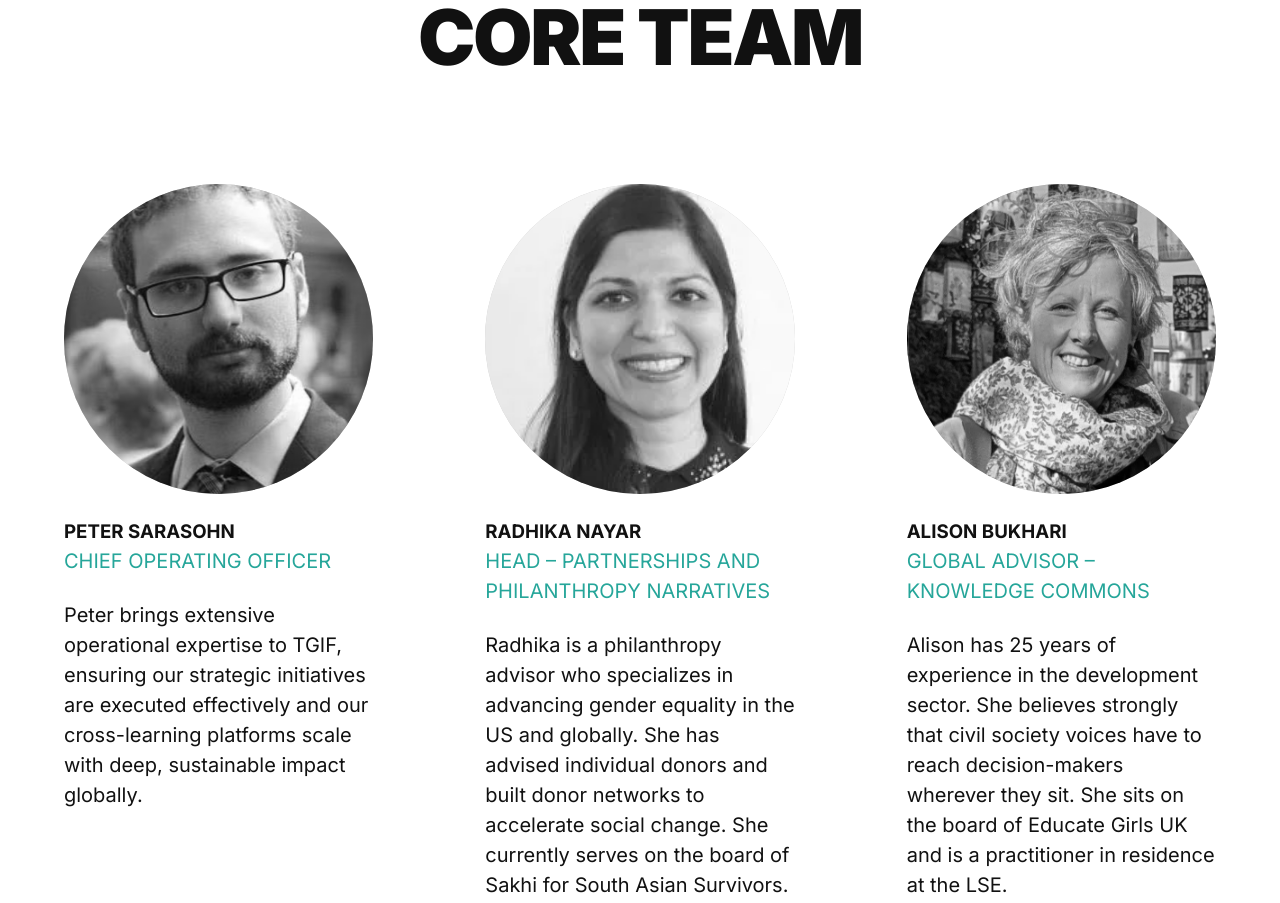
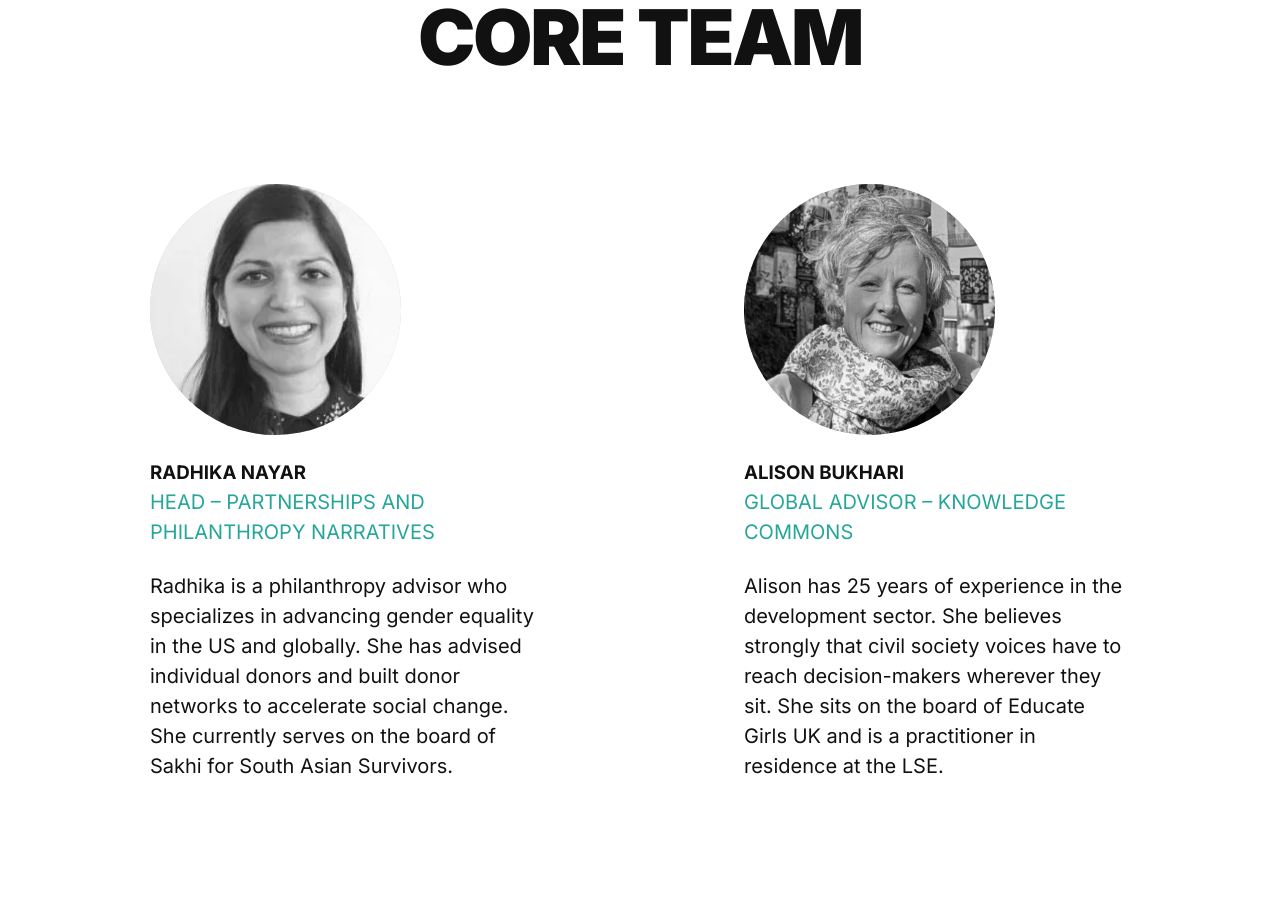
Before and after one commit to SUPERL0SER256/TGIF_Landing_Page, a plain HTML site: page index.html in a window 1280 px wide. Shown: the part 3751-4654 px from the top of the page. Drawn offline with Linux system fonts and the light colour scheme.

Commit message:
dropped a core team section

```diff
--- a/index.html
+++ b/index.html
@@ -79,21 +79,13 @@
             <div class="team-grid mt-4">
                 <div class="team-member card fade-in-up delay-1">
                     <div class="image-wrapper">
-                        <img src="images/peter.png" alt="Peter Sarasohn">
-                    </div>
-                    <h3>PETER SARASOHN</h3>
-                    <p class="role text-accent">CHIEF OPERATING OFFICER</p>
-                    <p class="bio">Peter brings extensive operational expertise to TGIF, ensuring our strategic initiatives are executed effectively and our cross-learning platforms scale with deep, sustainable impact globally.</p>
-                </div>
-                <div class="team-member card fade-in-up delay-2">
-                    <div class="image-wrapper">
                         <img src="images/radhika.png" alt="Radhika Nayar">
                     </div>
                     <h3>RADHIKA NAYAR</h3>
                     <p class="role text-accent">HEAD – PARTNERSHIPS AND PHILANTHROPY NARRATIVES</p>
                     <p class="bio">Radhika is a philanthropy advisor who specializes in advancing gender equality in the US and globally. She has advised individual donors and built donor networks to accelerate social change. She currently serves on the board of Sakhi for South Asian Survivors.</p>
                 </div>
-                <div class="team-member card fade-in-up delay-3">
+                <div class="team-member card fade-in-up delay-2">
                     <div class="image-wrapper">
                         <img src="images/alison.png" alt="Alison Bukhari">
                     </div>
--- a/style.css
+++ b/style.css
@@ -164,10 +164,20 @@ p {
     background-color: var(--color-text);
 }
 
-.team-grid, .board-grid, .funders-grid, .programs-grid {
+.board-grid, .funders-grid, .programs-grid {
     display: grid;
     grid-template-columns: repeat(auto-fit, minmax(300px, 1fr));
     gap: 3rem;
+    max-width: 1400px;
+    margin-left: auto;
+    margin-right: auto;
+}
+
+.team-grid {
+    display: grid;
+    grid-template-columns: repeat(auto-fit, minmax(300px, 450px));
+    justify-content: center;
+    gap: 9rem;
     max-width: 1400px;
     margin-left: auto;
     margin-right: auto;
@@ -194,12 +204,8 @@ p {
     text-align: left;
 }
 
-.board-member .image-wrapper {
+.image-wrapper {
     width: 65%;
-}
-
-.image-wrapper {
-    width: 100%;
     aspect-ratio: 1;
     overflow: hidden;
     margin-bottom: 1.5rem;
```
